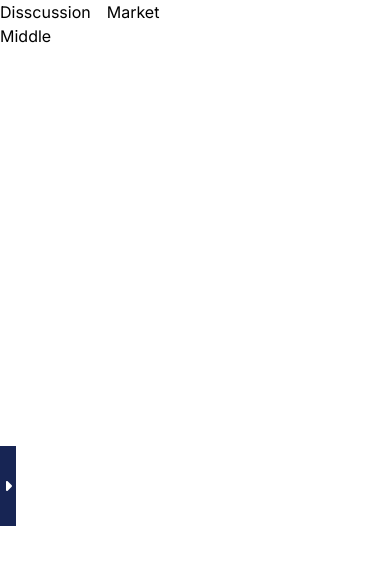
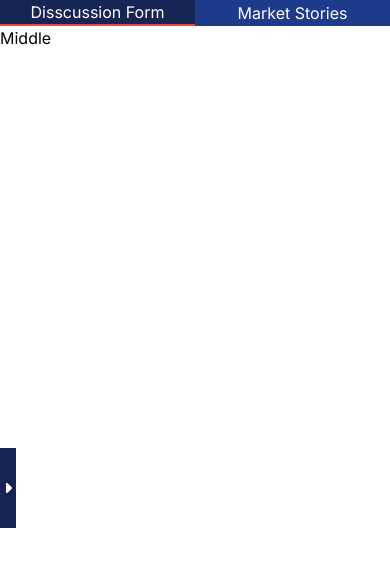
Before and after one commit to Shahidul-Islam-Jony/Go-India-Stocks-Task, a Next.js app: page / in a window 390 px wide. Shown: the top 566 px of the page. Built offline with nearby package versions, Linux system fonts and the light colour scheme.

Commit message:
Small devices view tab added

```diff
--- a/package.json
+++ b/package.json
@@ -9,6 +9,8 @@
     "lint": "next lint"
   },
   "dependencies": {
+    "@heroicons/react": "^2.1.3",
+    "@material-tailwind/react": "^2.1.9",
     "next": "14.1.4",
     "react": "^18",
     "react-dom": "^18",
--- a/src/Components/SideNav/SideNav.js
+++ b/src/Components/SideNav/SideNav.js
@@ -13,7 +13,7 @@ const SideNav = () => {
         <div className="flex items-center gap-4 p-4 border-b-2">
           <IoPersonSharp className="text-xl" />
           <p className="font-bold">Hello,User</p>
-          <div className="flex md:ml-40 relative">
+          <div className="flex md:ml-5 relative">
             <IoNotifications className="text-2xl" />
             <GoDotFill className="absolute text-red-500 right-0" />
           </div>
--- a/src/app/page.js
+++ b/src/app/page.js
@@ -4,6 +4,7 @@ import Market from "@/Components/Market/Market";
 import SideNav from "@/Components/SideNav/SideNav";
 import { useState } from "react";
 import { FaCaretLeft, FaCaretRight } from "react-icons/fa6";
+
 
 const Home = () => {
   const [isSideOpen, setIsSideOpen] = useState(false);
@@ -23,9 +24,9 @@ const Home = () => {
   return (
     <div>
       {/* small devices tab */}
-      <div className="flex gap-4 md:hidden">
-        <button onClick={() => handleDisscussionOpen()}>Disscussion</button>
-        <button onClick={() => handleMarketOpen()}>Market</button>
+      <div className="flex md:hidden">
+        <button className="bg-blue-900 hover:bg-blue-950 w-full hover:border-b-2 hover:border-b-red-500 text-white" onClick={() => handleDisscussionOpen()}>Disscussion Form</button>
+        <button className="bg-blue-900 hover:bg-blue-950 w-full hover:border-b-2 hover:border-b-red-500 text-white" onClick={() => handleMarketOpen()}>Market Stories</button>
       </div>
 
       {/* Large devices layout */}
```
Also changed, not shown: 1 other file (tests, documents, lock files or other folders).
